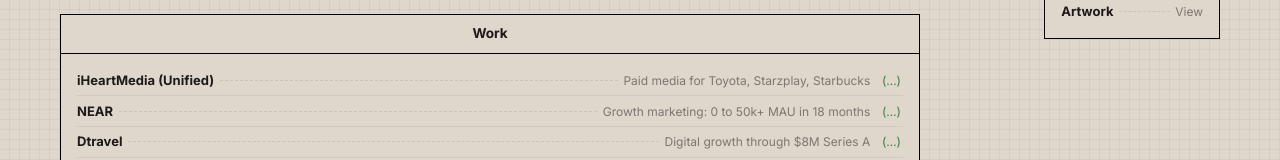
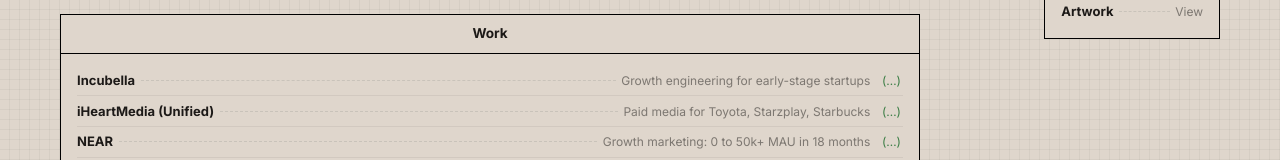
Before and after one commit to jack-more/portfolio, a Next.js app: page / in a window 1280 px wide. Shown: the part 391-551 px from the top of the page. Built offline with nearby package versions, Linux system fonts and the light colour scheme.

Commit message:
Add Incubella as current role
Co-Authored-By: Claude Opus 4.6 (1M context) <noreply@anthropic.com>

```diff
--- a/app/page.tsx
+++ b/app/page.tsx
@@ -7,6 +7,16 @@ import DraggableCard from "./components/DraggableCard";
 import MusicCard from "./components/MusicCard";
 
 const work = [
+  {
+    company: "Incubella",
+    desc: "Growth engineering for early-stage startups",
+    href: "https://www.incubella.co/",
+    details: [
+      "Building growth levers from first principles for portfolio companies",
+      "Marketing scaffolding to hit first DAU/MAU and 10K user milestones",
+      "Full-stack GTM: design, positioning, paid acquisition, analytics",
+    ],
+  },
   {
     company: "iHeartMedia (Unified)",
     desc: "Paid media for Toyota, Starzplay, Starbucks",
```
